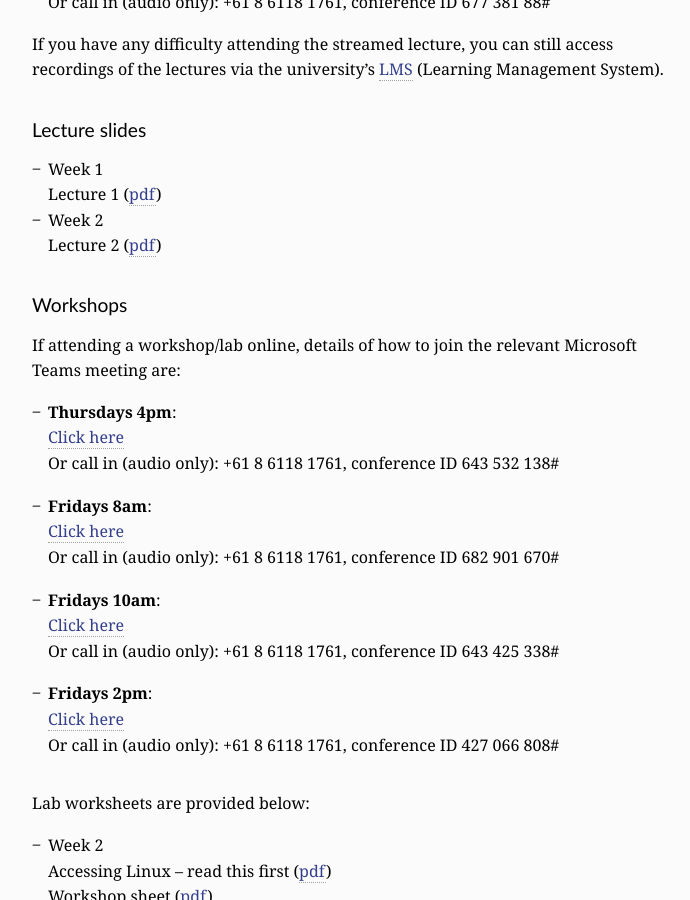
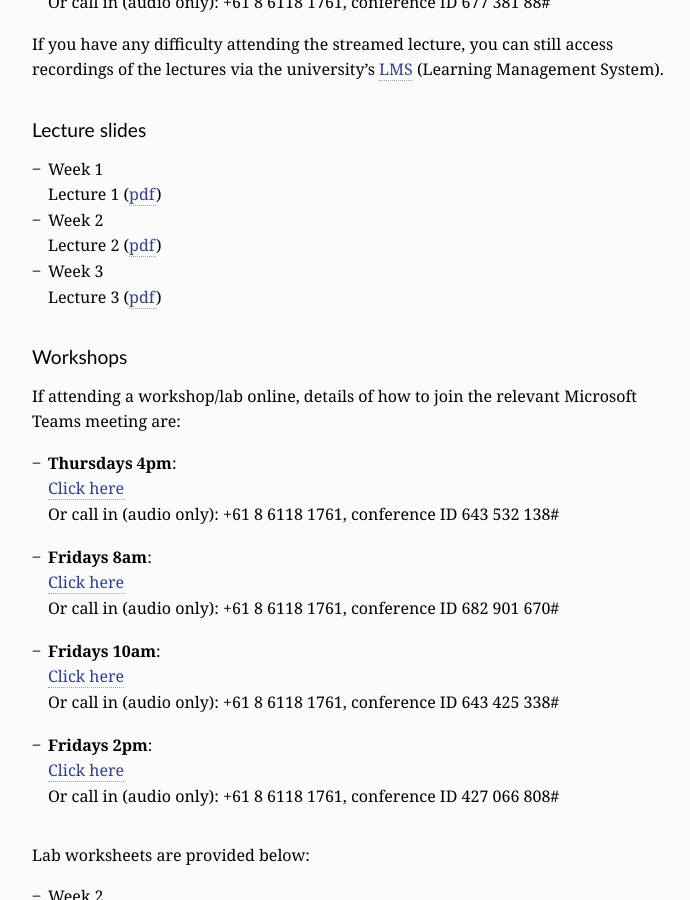
Before and after one commit to cits4407/cits4407.github.io, a Jekyll site: the page built from docs/_pages/resources.md, in a window 1280 px wide and 900 px high, scrolled down 888 px. Shown: the whole window, without its empty margins (283-973 px from the left). Built offline with Jekyll 4.4.1, drawn with Linux system fonts in a browser that asks for light colours; some web fonts are replaced.

Commit message:
week 3 lecture

```diff
--- a/docs/_pages/resources.md
+++ b/docs/_pages/resources.md
@@ -54,6 +54,8 @@ university's [LMS][lms]{: target="_blank" :} (Learning Management System).
   Lecture 1 ([pdf]({{ "/lectures/lect01.pdf" | relative_url }}))
 - Week 2
   Lecture 2 ([pdf]({{ "/lectures/lect02.pdf" | relative_url }}))
+- Week 3
+  Lecture 3 ([pdf]({{ "/lectures/lect03.pdf" | relative_url }}))
 
 ## Workshops
 
```
Also changed, not shown: 1 other file.
